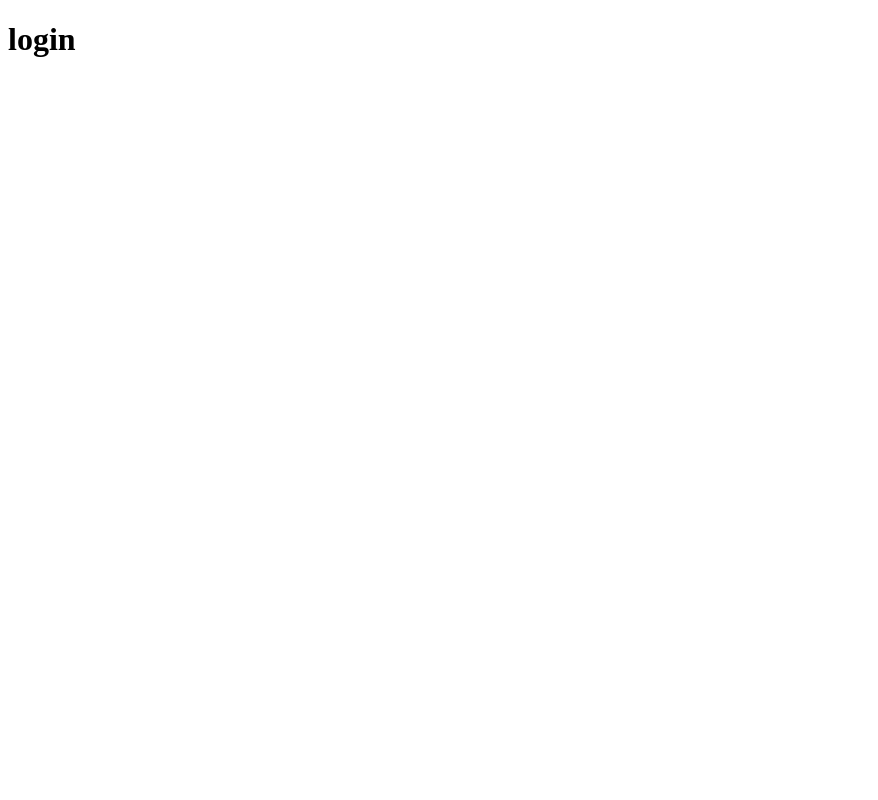
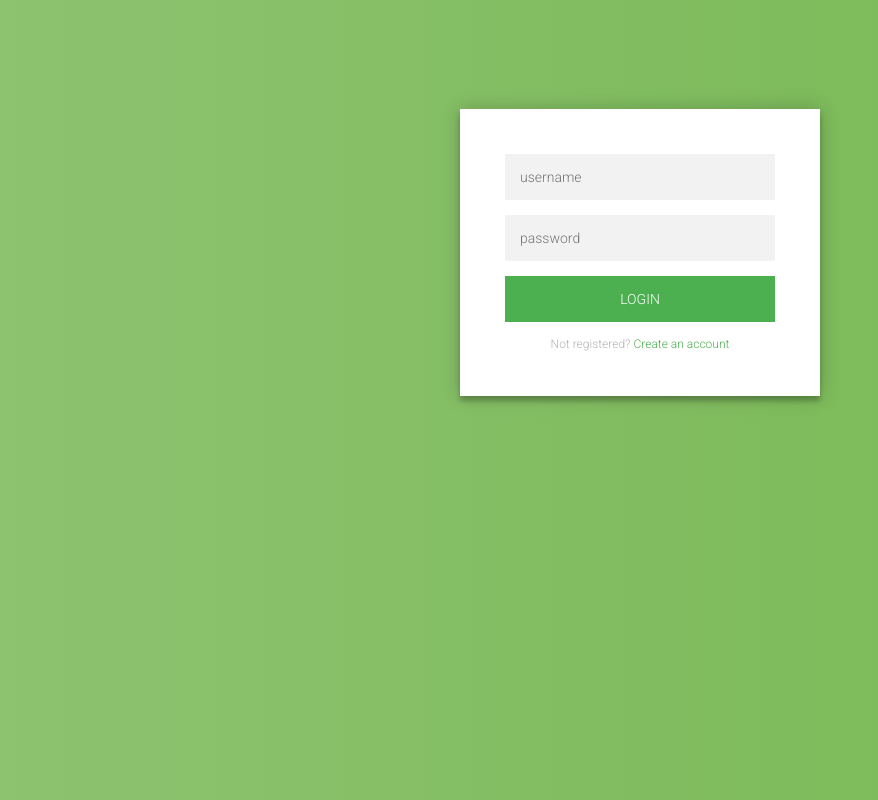
Before and after one commit to awesomePavi/deltahacksV, a website: page view/index.html in a window 1280 px wide. Shown: the whole page, without its empty margins (0-878 px from the left). Drawn offline with Linux system fonts and the light colour scheme.

Commit message:
login from template

```diff
--- a/view/index.html
+++ b/view/index.html
@@ -1,10 +1,31 @@
+<!--https://codepen.io/colorlib/pen/rxddKy-->
+
 <!DOCTYPE html>
 <html>
   <head>
     <meta name="viewport" content="width=device-width, initial-scale=1">
     <title>Delta Hacks 5</title>
+    <link rel="stylesheet" href="style.css">
+    <script src="script.js"></script>
   </head>
+
   <body onload="">
-    <h1> login </h1>
+    <div class="login-page">
+      <div class="form">
+        <form class="register-form">
+          <input type="text" placeholder="name"/>
+          <input type="password" placeholder="password"/>
+          <input type="text" placeholder="email address"/>
+          <button>create</button>
+          <p class="message">Already registered? <a href="#">Sign In</a></p>
+        </form>
+        <form class="login-form">
+          <input type="text" placeholder="username"/>
+          <input type="password" placeholder="password"/>
+          <button>login</button>
+          <p class="message">Not registered? <a href="#">Create an account</a></p>
+        </form>
+      </div>
+    </div>
   </body>
 </html>
--- a/view/script.js
+++ b/view/script.js
@@ -0,0 +1,3 @@
+$('.message a').click(function(){
+   $('form').animate({height: "toggle", opacity: "toggle"}, "slow");
+});
--- a/view/style.css
+++ b/view/style.css
@@ -0,0 +1,100 @@
+@import url(https://fonts.googleapis.com/css?family=Roboto:300);
+
+.login-page {
+  width: 360px;
+  padding: 8% 0 0;
+  margin: auto;
+}
+.form {
+  position: relative;
+  z-index: 1;
+  background: #FFFFFF;
+  max-width: 360px;
+  margin: 0 auto 100px;
+  padding: 45px;
+  text-align: center;
+  box-shadow: 0 0 20px 0 rgba(0, 0, 0, 0.2), 0 5px 5px 0 rgba(0, 0, 0, 0.24);
+}
+.form input {
+  font-family: "Roboto", sans-serif;
+  outline: 0;
+  background: #f2f2f2;
+  width: 100%;
+  border: 0;
+  margin: 0 0 15px;
+  padding: 15px;
+  box-sizing: border-box;
+  font-size: 14px;
+}
+.form button {
+  font-family: "Roboto", sans-serif;
+  text-transform: uppercase;
+  outline: 0;
+  background: #4CAF50;
+  width: 100%;
+  border: 0;
+  padding: 15px;
+  color: #FFFFFF;
+  font-size: 14px;
+  -webkit-transition: all 0.3 ease;
+  transition: all 0.3 ease;
+  cursor: pointer;
+}
+.form button:hover,.form button:active,.form button:focus {
+  background: #43A047;
+}
+.form .message {
+  margin: 15px 0 0;
+  color: #b3b3b3;
+  font-size: 12px;
+}
+.form .message a {
+  color: #4CAF50;
+  text-decoration: none;
+}
+.form .register-form {
+  display: none;
+}
+.container {
+  position: relative;
+  z-index: 1;
+  max-width: 300px;
+  margin: 0 auto;
+}
+.container:before, .container:after {
+  content: "";
+  display: block;
+  clear: both;
+}
+.container .info {
+  margin: 50px auto;
+  text-align: center;
+}
+.container .info h1 {
+  margin: 0 0 15px;
+  padding: 0;
+  font-size: 36px;
+  font-weight: 300;
+  color: #1a1a1a;
+}
+.container .info span {
+  color: #4d4d4d;
+  font-size: 12px;
+}
+.container .info span a {
+  color: #000000;
+  text-decoration: none;
+}
+.container .info span .fa {
+  color: #EF3B3A;
+}
+body {
+  background: #76b852; /* fallback for old browsers */
+  background: -webkit-linear-gradient(right, #76b852, #8DC26F);
+  background: -moz-linear-gradient(right, #76b852, #8DC26F);
+  background: -o-linear-gradient(right, #76b852, #8DC26F);
+  background: linear-gradient(to left, #76b852, #8DC26F);
+  font-family: "Roboto", sans-serif;
+  -webkit-font-smoothing: antialiased;
+  -moz-osx-font-smoothing: grayscale;
+}
```
